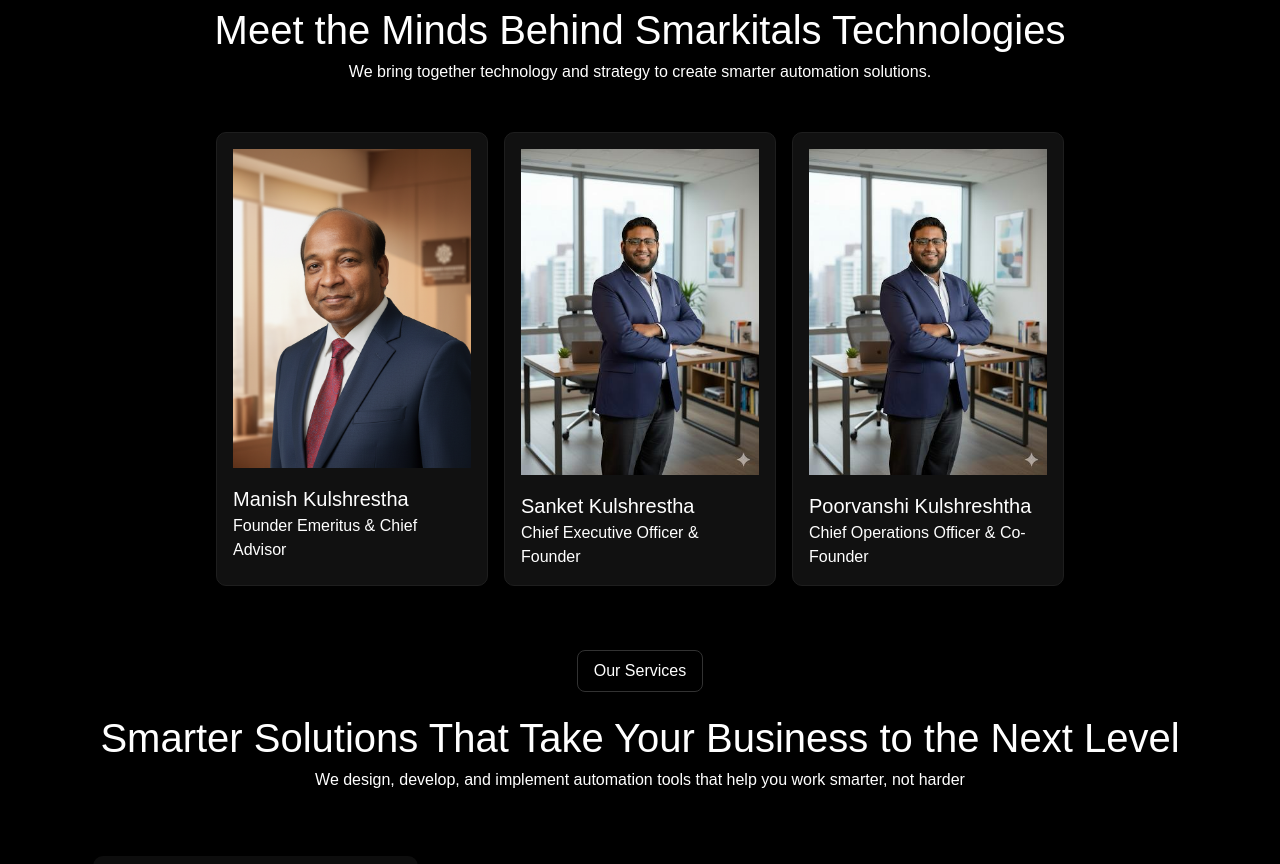
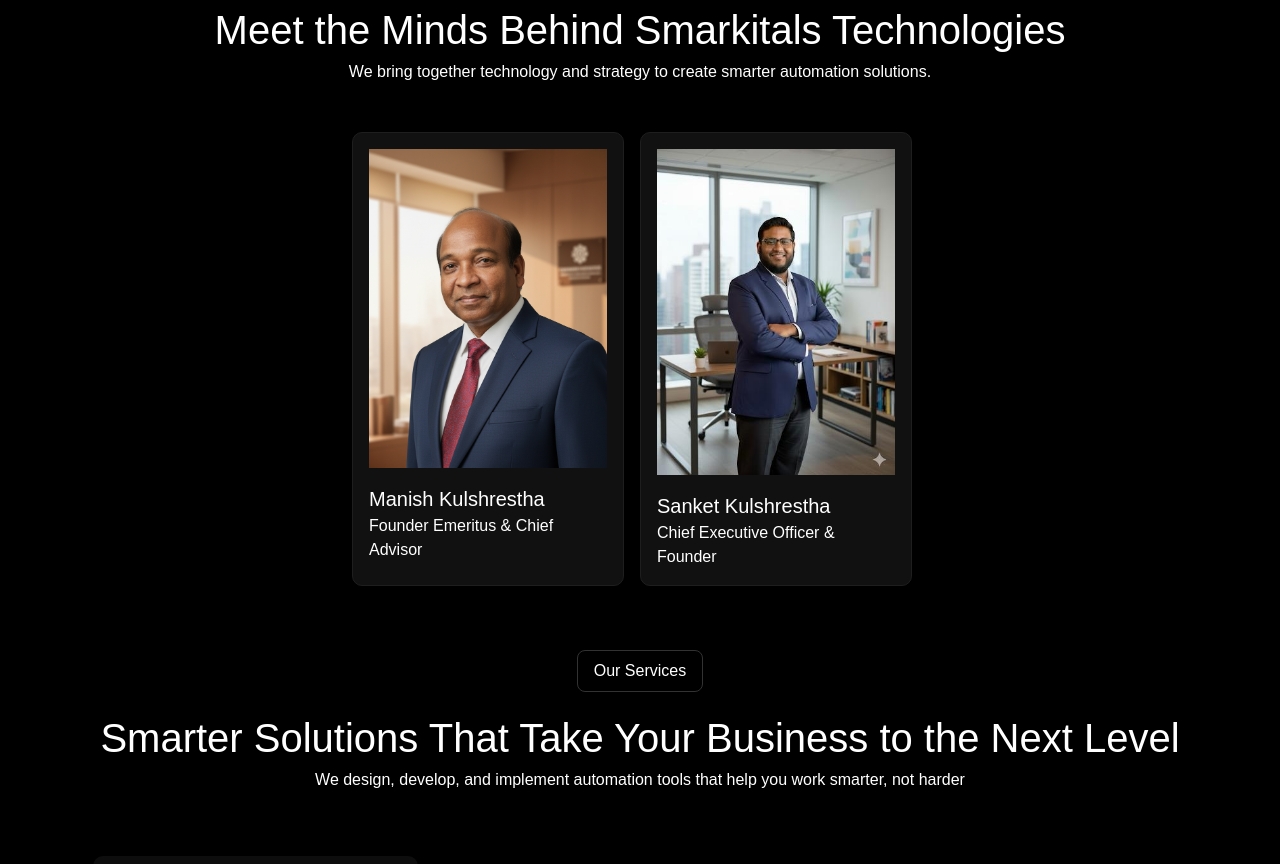
Before and after one commit to Smarkitals/smarkitalsTech, a Next.js app: page / in a window 1280 px wide. Shown: the part 1120-1984 px from the top of the page. Built offline with nearby package versions, Linux system fonts and the light colour scheme.

Commit message:
Nav Updated

```diff
--- a/app/hero/page.jsx
+++ b/app/hero/page.jsx
@@ -10,7 +10,7 @@
         <HeroSection
         heading="We don&apos;t deliver tech.We deliver profits through smarter systems"
         subHeading="From eliminating bottlenecks to automating workflows, we design systems that unlock hidden savings and turn them into profits for your business"
-        idScroll="about"
+        idScroll="service"
         getInTouchButton="Get In Touch"
         vewServicesButton="View Services"
         />
--- a/components/about/aboutCards.tsx
+++ b/components/about/aboutCards.tsx
@@ -22,7 +22,7 @@
             <AboutCardSingle heading="Manish Kulshrestha" suHeading="Founder Emeritus & Chief Advisor" imageSrc="manish.png" linkDinLink=""/>
             <AboutCardSingle heading="Sanket Kulshrestha" suHeading="Chief Executive Officer & Founder" imageSrc="sanket.jpg" linkDinLink=""/>
 
-      <AboutCardSingle heading="Poorvanshi Kulshreshtha" suHeading="Chief Operations Officer & Co-Founder" imageSrc="sanket.jpg" linkDinLink=""/>
+      {/* <AboutCardSingle heading="Poorvanshi Kulshreshtha" suHeading="Chief Operations Officer & Co-Founder" imageSrc="sanket.jpg" linkDinLink=""/> */}
 
 
         </div>
```
